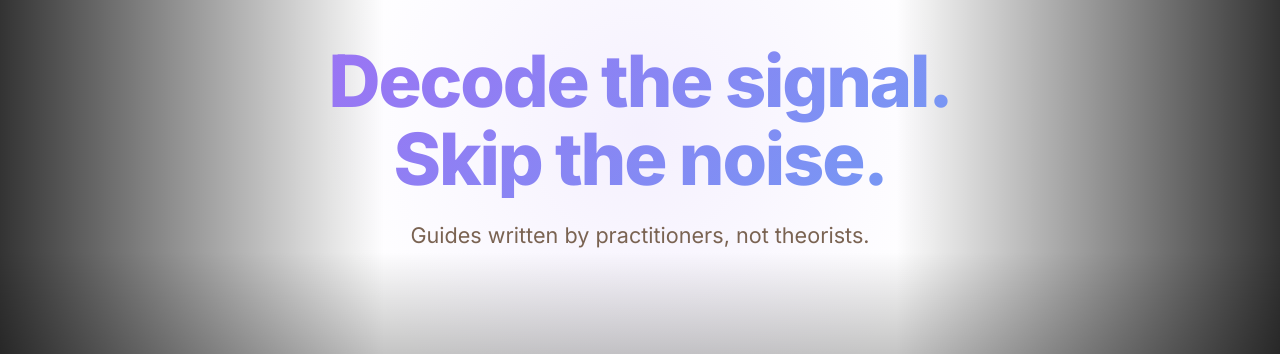
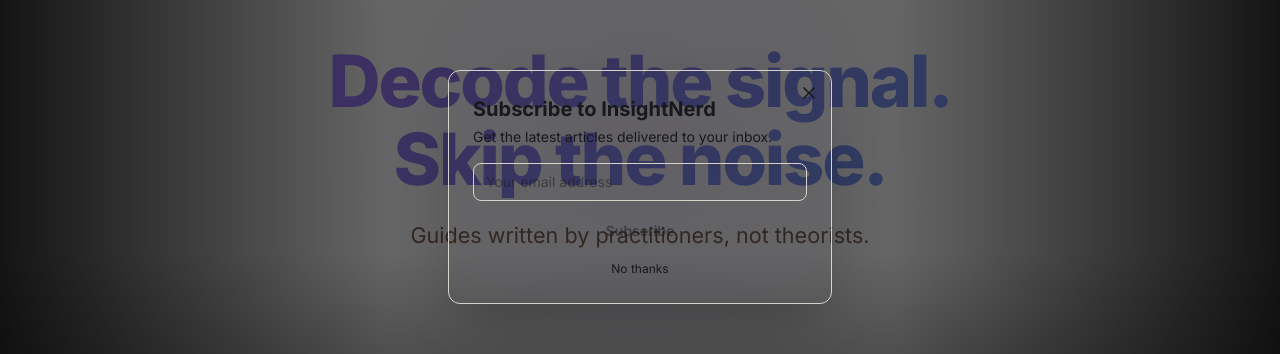
Before and after one commit to Insightnerd/insightnerd-nextjs, a Next.js app: page / in a window 1280 px wide. Shown: the part 213-567 px from the top of the page. Built offline with nearby package versions, Linux system fonts and the light colour scheme.

Commit message:
add subscribe modal popup on page load

```diff
--- a/src/app/layout.tsx
+++ b/src/app/layout.tsx
@@ -5,6 +5,7 @@
 import { Footer } from "@/components/Footer";
 import { LenisProvider } from "@/components/LenisProvider";
 import { PageTransition } from "@/components/PageTransition";
+import { SubscribeModal } from "@/components/SubscribeModal";
 
 const inter = Inter({
   variable: "--font-inter",
@@ -75,6 +76,7 @@
             <PageTransition>{children}</PageTransition>
           </main>
           <Footer />
+          <SubscribeModal />
         </LenisProvider>
       </body>
     </html>
--- /dev/null
+++ b/src/components/SubscribeModal.tsx
@@ -0,0 +1,74 @@
+"use client"
+
+import { useState, useEffect } from "react";
+import { X } from "lucide-react";
+
+export function SubscribeModal() {
+  const [visible, setVisible] = useState(false);
+  const [email, setEmail] = useState("");
+  const [dismissed, setDismissed] = useState(true);
+
+  useEffect(() => {
+    const flag = localStorage.getItem("insightnerd-subscribe-dismissed");
+    if (flag === "true") {
+      setDismissed(true);
+      return;
+    }
+    setDismissed(false);
+    const timer = setTimeout(() => setVisible(true), 3000);
+    return () => clearTimeout(timer);
+  }, []);
+
+  function close() {
+    setVisible(false);
+    localStorage.setItem("insightnerd-subscribe-dismissed", "true");
+    setDismissed(true);
+  }
+
+  function handleSubscribe() {
+    if (!email.trim()) return;
+    window.location.href = `mailto:insightnerd@outlook.com?subject=Subscribe%20me&body=I%20want%20to%20subscribe.%20My%20email:%20${encodeURIComponent(email)}`;
+    close();
+  }
+
+  if (!visible || dismissed) return null;
+
+  return (
+    <div className="fixed inset-0 z-[100] flex items-center justify-center p-4">
+      <div className="fixed inset-0 bg-black/60" onClick={close} />
+      <div className="relative bg-background border border-border rounded-xl p-6 w-full max-w-sm shadow-2xl animate-fade-in">
+        <button
+          onClick={close}
+          className="absolute top-3 right-3 text-muted-foreground hover:text-foreground transition-colors"
+          aria-label="Close"
+        >
+          <X className="h-5 w-5" />
+        </button>
+        <h2 className="text-xl font-bold mb-1">Subscribe to InsightNerd</h2>
+        <p className="text-sm text-muted-foreground mb-4">
+          Get the latest articles delivered to your inbox.
+        </p>
+        <input
+          type="email"
+          placeholder="Your email address"
+          value={email}
+          onChange={(e) => setEmail(e.target.value)}
+          className="w-full rounded-lg border border-border bg-muted px-3 py-2 text-sm text-foreground placeholder:text-muted-foreground mb-3 outline-none focus:ring-2 focus:ring-primary"
+        />
+        <button
+          onClick={handleSubscribe}
+          disabled={!email.trim()}
+          className="w-full rounded-lg bg-primary text-primary-foreground py-2 text-sm font-semibold hover:bg-primary/90 disabled:opacity-50 disabled:cursor-not-allowed transition-colors"
+        >
+          Subscribe
+        </button>
+        <button
+          onClick={close}
+          className="w-full text-center text-xs text-muted-foreground mt-3 hover:text-foreground transition-colors"
+        >
+          No thanks
+        </button>
+      </div>
+    </div>
+  );
+}
```
